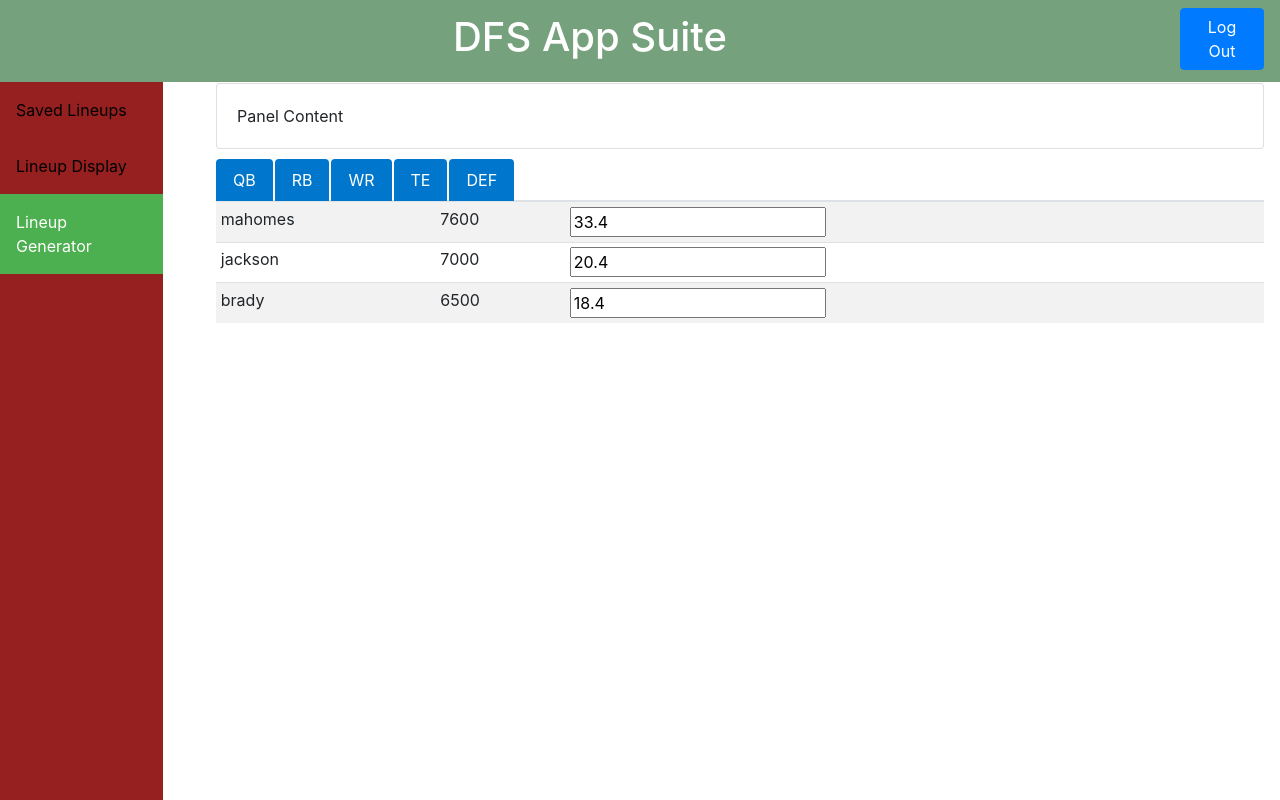
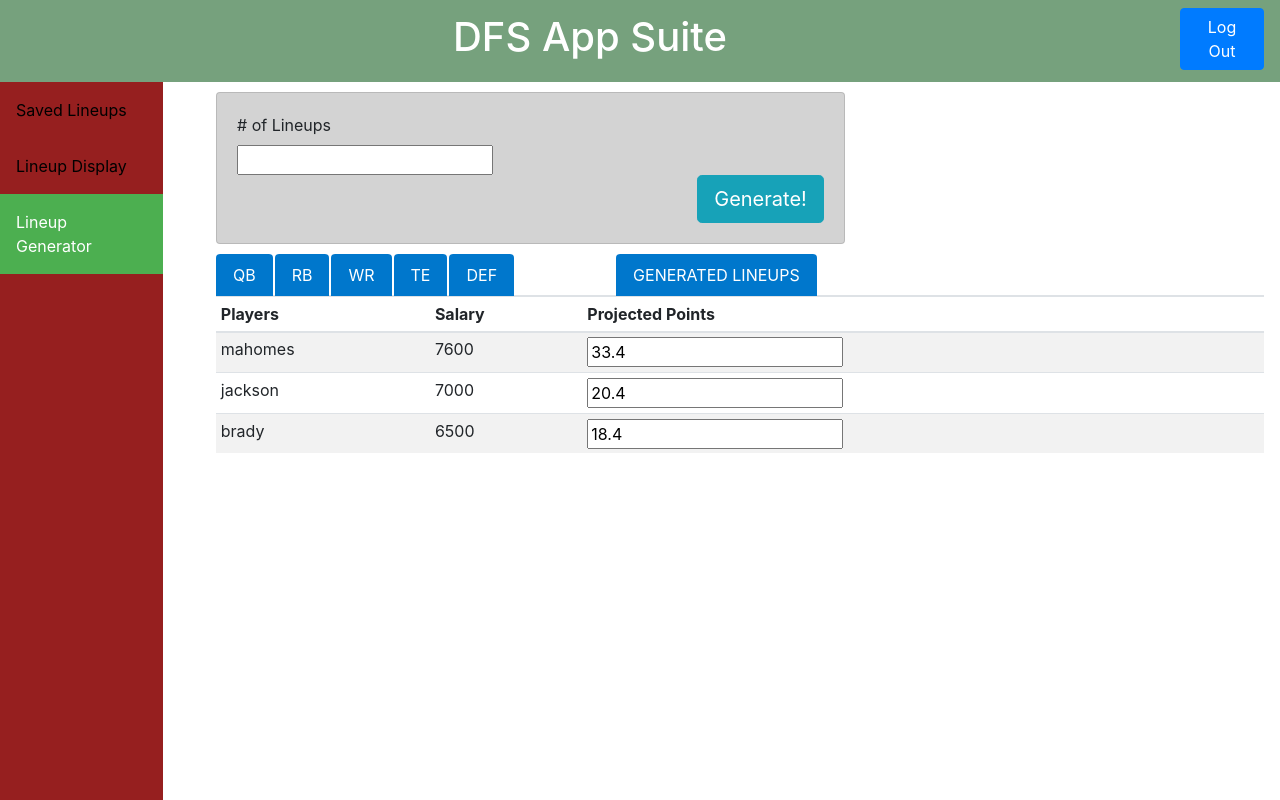
Before and after one commit to cdgeorge7/dfs-apps-frontend-react, a React (Create React App) app: page /generate in a window 1280 px wide. Built offline with nearby package versions, Linux system fonts and the light colour scheme.

Commit message:
Generate Lineups app is almost finished.  Need to add section to receive generated lineups.

```diff
--- a/src/App.css
+++ b/src/App.css
@@ -65,6 +65,7 @@
 .App-appcontent {
   margin-left: 200px;
   padding: 1px 16px;
+  padding-top: 10px;
   float: right;
   width: 100%;
   height: 100%;
@@ -78,6 +79,9 @@
   padding-bottom: 5%;
   background: #76a17d;
   /* text-align: center; */
+}
+.login-form-center {
+  padding: 1%;
 }
 .btnSubmit {
   font-weight: 600;
@@ -120,6 +124,19 @@ button.ds-white-on-blue-nav:hover {
   background: #fbaf33;
 }
 
+.card {
+  background-color: #d3d3d3 !important;
+  width: 60%;
+}
+
+.control-panel-label {
+  display: block;
+}
+
+.control-panel-button {
+  float: right;
+}
+
 /* End tab section */
 
 .App-link {
--- /dev/null
+++ b/src/components/apps/generate/ControlPanel.js
@@ -0,0 +1,17 @@
+import React from "react";
+
+export default function ControlPanel() {
+  return (
+    <div className="card">
+      <div className="card-body">
+        <div>
+          <label className="control-panel-label"># of Lineups</label>
+          <input type="text" />
+        </div>
+        <div className="control-panel-button">
+          <button className="btn btn-lg btn-info">Generate!</button>
+        </div>
+      </div>
+    </div>
+  );
+}
--- a/src/components/apps/generate/GenerateLineups.js
+++ b/src/components/apps/generate/GenerateLineups.js
@@ -1,14 +1,53 @@
-import React from "react";
+import React, { useState } from "react";
 import { Link } from "react-router-dom";
 import PositionTabs from "./PositionTabs";
+import ControlPanel from "./ControlPanel";
 
-export default function GenerateLineups() {
+const dummyPlayerData = {
+  QB: [
+    { id: 1, name: "mahomes", salary: 7600, proj_points: 33.4 },
+    { id: 2, name: "jackson", salary: 7000, proj_points: 20.4 },
+    { id: 3, name: "brady", salary: 6500, proj_points: 18.4 }
+  ],
+  RB: [
+    { id: 4, name: "mccoy", salary: 7600, proj_points: 33.4 },
+    { id: 5, name: "ingram", salary: 7000, proj_points: 20.4 },
+    { id: 6, name: "kamara", salary: 6500, proj_points: 18.4 }
+  ],
+  WR: [
+    { id: 7, name: "watkins", salary: 7600, proj_points: 33.4 },
+    { id: 8, name: "brown", salary: 7000, proj_points: 20.4 },
+    { id: 9, name: "jones", salary: 6500, proj_points: 18.4 }
+  ],
+  TE: [
+    { id: 10, name: "kelce", salary: 7600, proj_points: 33.4 },
+    { id: 11, name: "ertz", salary: 7000, proj_points: 20.4 },
+    { id: 12, name: "cook", salary: 6500, proj_points: 18.4 }
+  ],
+  DEF: [
+    { id: 13, name: "kc", salary: 7600, proj_points: 33.4 },
+    { id: 14, name: "ne", salary: 7000, proj_points: 20.4 },
+    { id: 15, name: "no", salary: 6500, proj_points: 18.4 }
+  ]
+};
+
+export default function GenerateLineups(props) {
+  const [viewState, setViewState] = useState({
+    initialView: true,
+    generatingView: false,
+    completeView: false
+  });
+  const [playerData, setPlayerData] = useState(dummyPlayerData);
   return (
     <div>
-      <div className="card">
-        <div className="card-body">Panel Content</div>
-      </div>
-      <PositionTabs />
+      <ControlPanel />
+      {viewState.initialView ? (
+        <PositionTabs playerData={playerData} />
+      ) : viewState.generatingView ? (
+        <div>generating</div>
+      ) : (
+        <div>complete</div>
+      )}
     </div>
   );
 }
--- a/src/components/apps/generate/PlayerProjections.js
+++ b/src/components/apps/generate/PlayerProjections.js
@@ -1,11 +1,19 @@
 import React from "react";
 
 export default function PlayerProjections(props) {
+  console.log(props);
   console.log(props.data);
   //   return <div>{props.data}</div>;
   return (
     <div className="table-responsive">
       <table className="table table-striped table-sm">
+        <thead>
+          <tr>
+            <th>Players</th>
+            <th>Salary</th>
+            <th>Projected Points</th>
+          </tr>
+        </thead>
         <tbody>
           {props.data.map(player => {
             return (
--- a/src/components/apps/generate/PositionTabs.js
+++ b/src/components/apps/generate/PositionTabs.js
@@ -1,41 +1,17 @@
 import React, { useState } from "react";
 import PlayerProjections from "./PlayerProjections";
 
-const playerData = {
-  QB: [
-    { id: 1, name: "mahomes", salary: 7600, proj_points: 33.4 },
-    { id: 2, name: "jackson", salary: 7000, proj_points: 20.4 },
-    { id: 3, name: "brady", salary: 6500, proj_points: 18.4 }
-  ],
-  RB: [
-    { id: 4, name: "mccoy", salary: 7600, proj_points: 33.4 },
-    { id: 5, name: "ingram", salary: 7000, proj_points: 20.4 },
-    { id: 6, name: "kamara", salary: 6500, proj_points: 18.4 }
-  ],
-  WR: [
-    { id: 7, name: "watkins", salary: 7600, proj_points: 33.4 },
-    { id: 8, name: "brown", salary: 7000, proj_points: 20.4 },
-    { id: 9, name: "jones", salary: 6500, proj_points: 18.4 }
-  ],
-  TE: [
-    { id: 10, name: "kelce", salary: 7600, proj_points: 33.4 },
-    { id: 11, name: "ertz", salary: 7000, proj_points: 20.4 },
-    { id: 12, name: "cook", salary: 6500, proj_points: 18.4 }
-  ],
-  DEF: [
-    { id: 13, name: "kc", salary: 7600, proj_points: 33.4 },
-    { id: 14, name: "ne", salary: 7000, proj_points: 20.4 },
-    { id: 15, name: "no", salary: 6500, proj_points: 18.4 }
-  ]
-};
+export default function PositionTabs(props) {
+  const [activeTabData, setActiveTabData] = useState(props.playerData.QB);
+  const [showPlayersData, setShowPlayersData] = useState(true);
 
-export default function PositionTabs() {
-  const [activeTabData, setActiveTabData] = useState(playerData.QB);
+  const clickedPosTab = (e, position) => {
+    setActiveTabData(props.playerData[position]);
+    setShowPlayersData(true);
+  };
 
-  const clicked = (event, position) => {
-    //console.log(activeTabData);
-    console.log(event.target);
-    setActiveTabData(playerData[position]);
+  const clickedGeneratedLineupsTab = () => {
+    setShowPlayersData(false);
   };
 
   return (
@@ -44,7 +20,7 @@ export default function PositionTabs() {
         <li role="presentation" className="nav-item">
           <button
             className="nav-link ds-white-on-blue-nav app-tab"
-            onClick={e => clicked(e, "QB")}
+            onClick={e => clickedPosTab(e, "QB")}
           >
             QB
           </button>
@@ -52,7 +28,7 @@ export default function PositionTabs() {
         <li role="presentation" className="nav-item">
           <button
             className="nav-link ds-white-on-blue-nav app-tab"
-            onClick={e => clicked(e, "RB")}
+            onClick={e => clickedPosTab(e, "RB")}
           >
             RB
           </button>
@@ -60,7 +36,7 @@ export default function PositionTabs() {
         <li role="presentation" className="nav-item">
           <button
             className="nav-link ds-white-on-blue-nav app-tab"
-            onClick={e => clicked(e, "WR")}
+            onClick={e => clickedPosTab(e, "WR")}
           >
             WR
           </button>
@@ -68,7 +44,7 @@ export default function PositionTabs() {
         <li role="presentation" className="nav-item">
           <button
             className="nav-link ds-white-on-blue-nav app-tab"
-            onClick={e => clicked(e, "TE")}
+            onClick={e => clickedPosTab(e, "TE")}
           >
             TE
           </button>
@@ -76,13 +52,25 @@ export default function PositionTabs() {
         <li role="presentation" className="nav-item">
           <button
             className="nav-link ds-white-on-blue-nav app-tab"
-            onClick={e => clicked(e, "DEF")}
+            onClick={e => clickedPosTab(e, "DEF")}
           >
             DEF
           </button>
         </li>
+        <li
+          role="presentation"
+          className="nav-item"
+          style={{ paddingLeft: "100px" }}
+        >
+          <button
+            className="nav-link ds-white-on-blue-nav app-tab"
+            onClick={clickedGeneratedLineupsTab}
+          >
+            GENERATED LINEUPS
+          </button>
+        </li>
       </ul>
-      <PlayerProjections data={activeTabData} />
+      {showPlayersData ? <PlayerProjections data={activeTabData} /> : null}
     </div>
   );
 }
--- a/src/components/layout/Login.js
+++ b/src/components/layout/Login.js
@@ -3,7 +3,7 @@ import React from "react";
 export default function Login() {
   return (
     <div className="row login-form-2">
-      <div>
+      <div className="login-form-center">
         <form>
           <div className="form-group">
             <input
```
